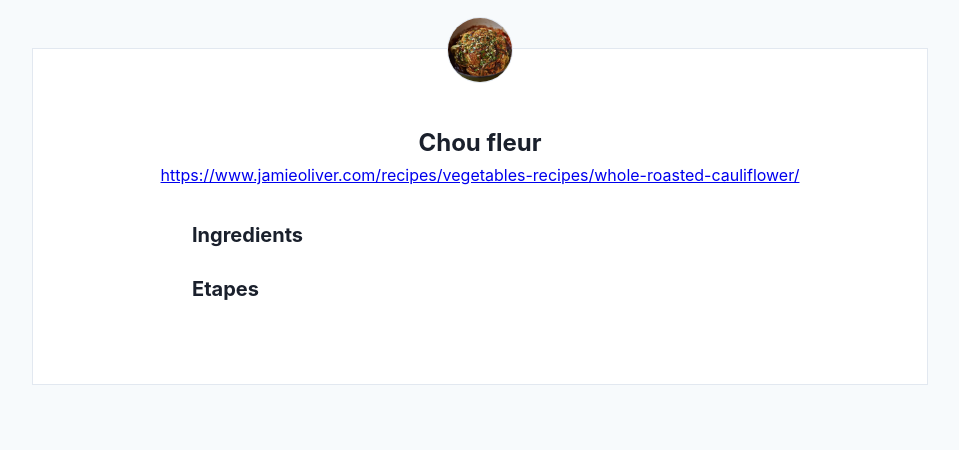
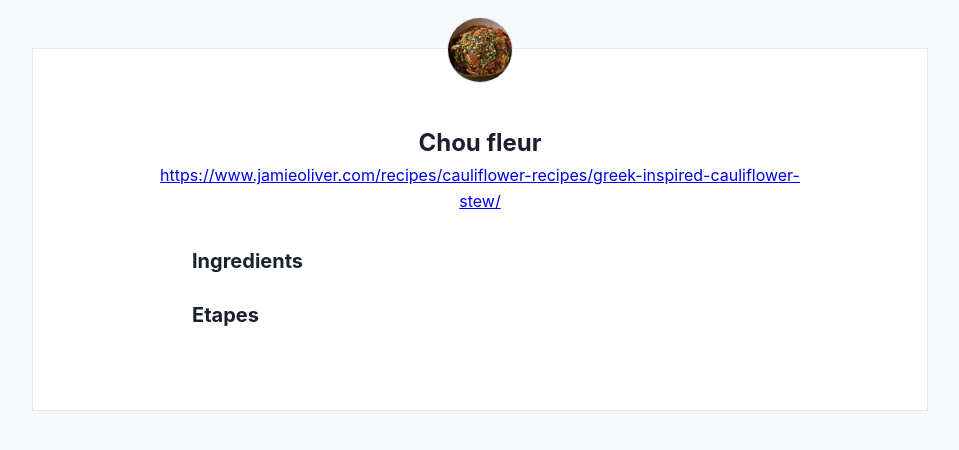
Before and after one commit to greglejeune/blog, a Jekyll site: the page built from _posts/2020-02-03-whole-roasted-cauliflower.md, in a window 1280 px wide. Shown: the top 450 px of the page, without its empty margins (160-1119 px from the left). Built offline with Jekyll 4.4.1, drawn with Linux system fonts in a browser that asks for light colours; some of the changed lines change nothing that is shown.

Commit message:
Update 2020-02-03-whole-roasted-cauliflower.md

```diff
--- a/_posts/2020-02-03-whole-roasted-cauliflower.md
+++ b/_posts/2020-02-03-whole-roasted-cauliflower.md
@@ -1,7 +1,7 @@
 ---
 layout: article
 title: Chou fleur
-subtitle: <a href="https://www.jamieoliver.com/recipes/vegetables-recipes/whole-roasted-cauliflower/">https://www.jamieoliver.com/recipes/vegetables-recipes/whole-roasted-cauliflower/</a>
+subtitle: <a href="https://www.jamieoliver.com/recipes/cauliflower-recipes/greek-inspired-cauliflower-stew/">https://www.jamieoliver.com/recipes/cauliflower-recipes/greek-inspired-cauliflower-stew/</a>
 img: whole-roasted-cauliflower.webp
 categories: plat
 ---
```
